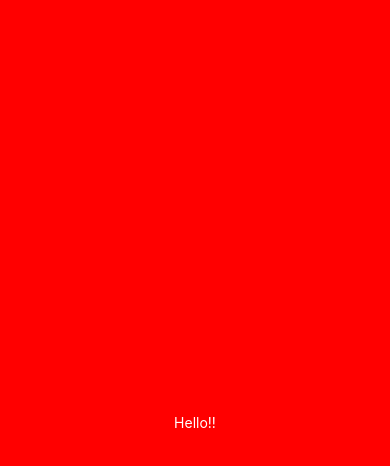
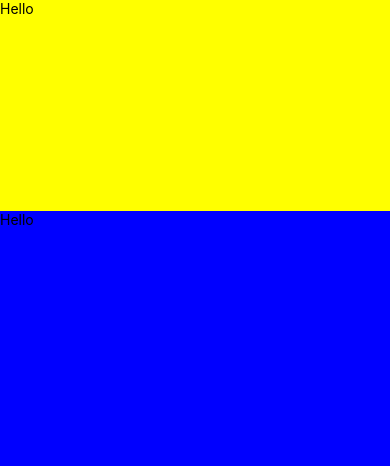
Before and after one commit to zoossone/fokin-weather, a React Native app: screen / in a window 390 px wide. Shown: the top 466 px of the page. Built offline with nearby package versions, Linux system fonts and the light colour scheme.

Commit message:
about component and flex :)

```diff
--- a/App.js
+++ b/App.js
@@ -5,20 +5,25 @@
 export default function App() {
   return (
     <View style={styles.container}>
-      <Text style={styles.text}>Hello!!</Text>
+      <View style={styles.yellowView}><Text>Hello</Text></View>
+      <View style={styles.blueView}><Text>Hello</Text></View>
       <StatusBar style="auto" />
     </View>
   );
 }
 
 const styles = StyleSheet.create({
+  //부모가 하나의 flex를 가짐
   container: {
     flex: 1,
-    backgroundColor: 'red',
-    alignItems: 'center',
-    justifyContent: 'center',
   },
-  text: {
-    color: 'white'
+  //자식들도 본인이 가지고 싶은 영역의 크기만큼 flex로 영역을 가짐
+  yellowView: {
+    flex: 1,
+    backgroundColor: "yellow"
+  },
+  blueView: {
+    flex: 3,
+    backgroundColor: "blue"
   }
 });
```
